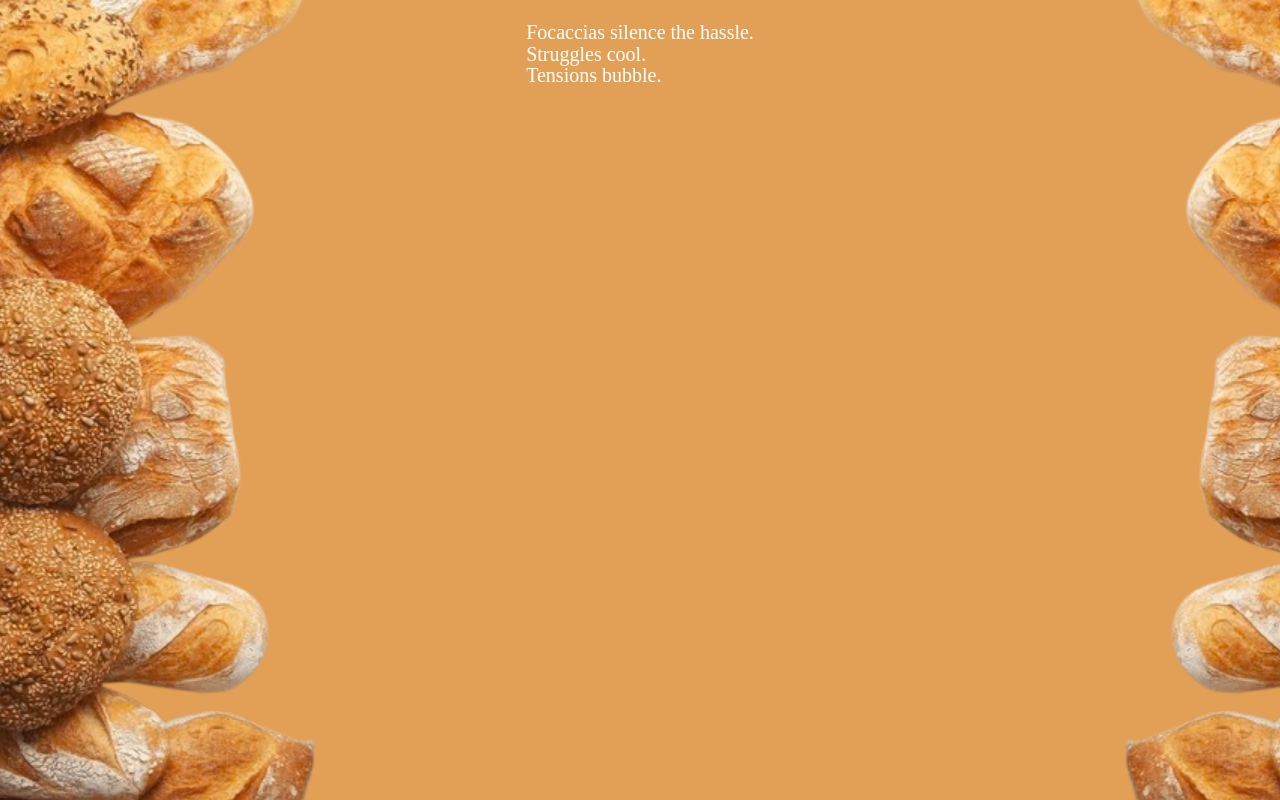
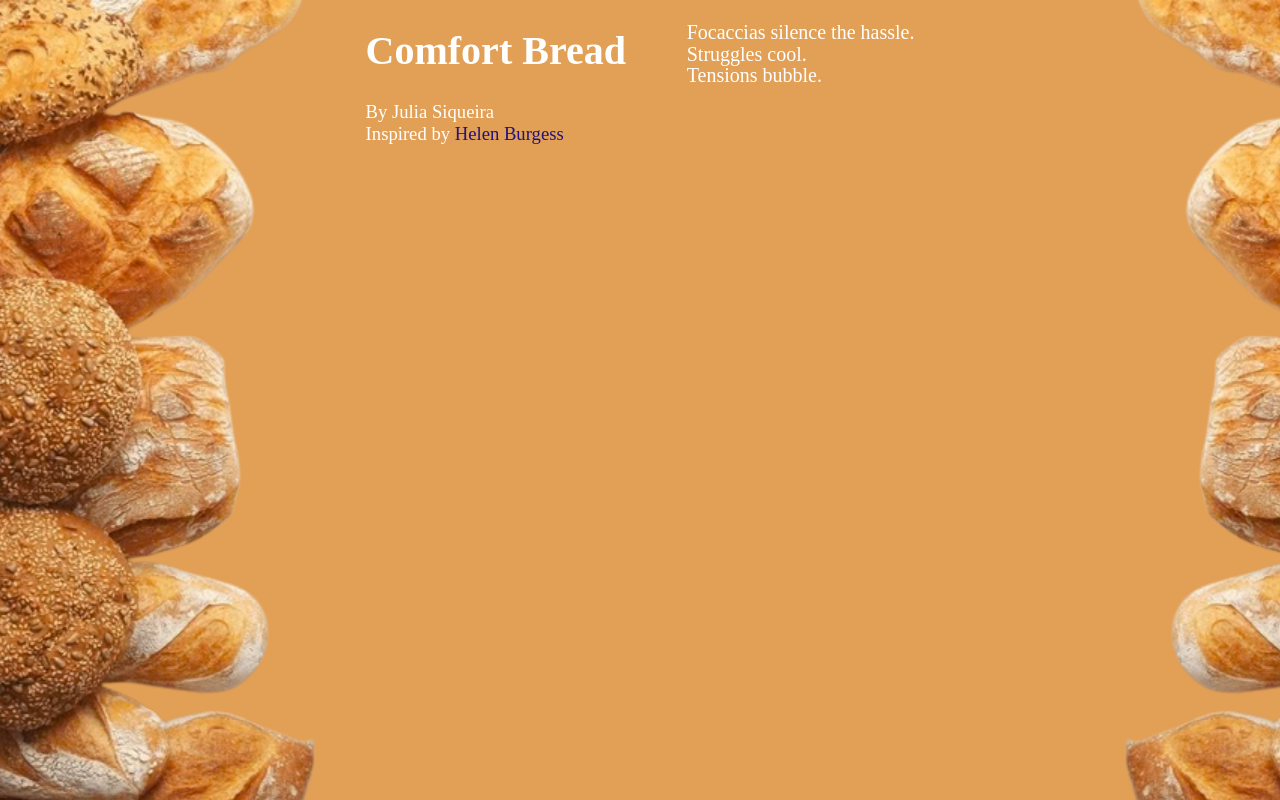
Before and after one commit to siqjulia/generative-poem, a plain HTML site: page index.html in a window 1280 px wide. Drawn offline with Linux system fonts and the light colour scheme.

Commit message:
Added title

```diff
--- a/index.html
+++ b/index.html
@@ -31,8 +31,10 @@ IN CONNECTION WITH THE USE OR PERFORMANCE OF THIS SOFTWARE.
 -->
 
   <body onload="poem()">
-    <div class="container">
-      <div class="col-12" id="main"></div>
+    <div id="title">
+      <h1>Comfort Bread</h1>
+      <p>By Julia Siqueira <br> Inspired by <a href="https://nickm.com/poems/taroko_gorge/tasty_gougere/">Helen Burgess</a></p>
     </div>
+    <div id="main"></div>
   </body>
 </html>
--- a/styles.css
+++ b/styles.css
@@ -17,4 +17,18 @@ body {
     text-decoration: none;
    }
 
+   #title {
+    float:right;
+    padding-right: 5%;
+    color: white;
+    height:60pt;
+  }
+
+  h1 + p {
+
+  }
+
+  p {
+    font-size: 14pt;
+  }
    /* ]]> */
```
